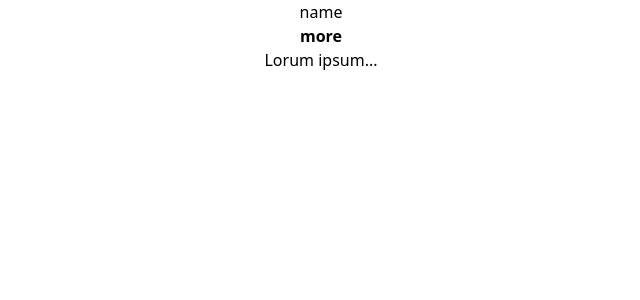
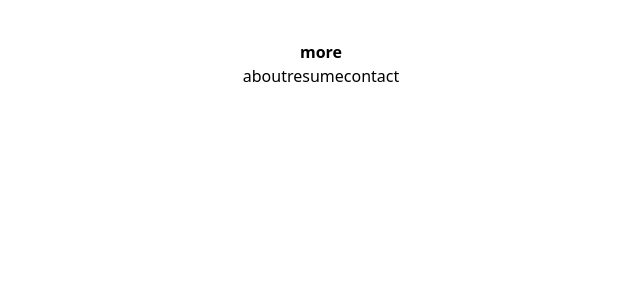
Before and after one commit to Victor-Boyd/personal-website-template, a React (Vite) app: page / in a window 1280 px wide. Both pictures are taken after a click on the element "more". Shown: the top 300 px of the page, without its empty margins (319-959 px from the left). Built offline with nearby package versions, Linux system fonts and the light colour scheme.

Commit message:
navbar done for now

```diff
--- a/src/components/Dropdown.jsx
+++ b/src/components/Dropdown.jsx
@@ -6,16 +6,18 @@ const Dropdown = () => {
   const parent = useRef(null)
 
   useEffect(() => {
-    const parentOne = parent.current
-    console.log(parent.parentOne, parent.current)
     parent.current && autoAnimate(parent.current)
   }, [parent])
 
   const reveal = () => setShow(!show)
 
-  return <div ref={parent}>
-    <strong className="dropdown-label text-2xl" onClick={reveal}>more</strong>
-    { show && <p className="dropdown-content" >Lorum ipsum...</p> }
+  return <div className="hidden max-sm:flex flex-col " ref={parent}>
+    <strong className="dropdown-label max-sm:text-2xl md:hidden" onClick={reveal}>more</strong>
+    { show && <p className="dropdown-content flex flex-col max-sm:text-xl" >
+    <button className="">about</button>
+    <button className="">resume</button>
+    <button className="">contact</button>
+    </p> }
   </div>
 }
 
--- /dev/null
+++ b/src/components/Navbar.css
@@ -0,0 +1,14 @@
+.navbar {
+    width: 100vw;
+    min-height: 4rem;
+    height: fit-content;
+}
+
+.btn {
+    color: white;
+}
+
+.home-btn {
+    font-size: clamp(2rem, 3vw, 3rem);
+    line-height: clamp(2rem, 3vw, 3rem);
+}
--- a/src/components/Navbar.jsx
+++ b/src/components/Navbar.jsx
@@ -1,11 +1,15 @@
 import Dropdown from './Dropdown.jsx'
+import './Navbar.css'
 
 function Navbar() {
     return (
-        <div className=" w-full h-20 bg-black flex justify-center items-center text-white text-3xl">
-            <div className="w-full h-auto flex px-4 py-1 text-center">
-                <h1 >name</h1>
-                <h2 className="ml-auto"><Dropdown/></h2>
+        <div className="navbar bg-black flex justify-center items-center text-white text-3xl">
+            <div id="navbar-inner" className="w-full h-auto flex px-4 py-1 text-center">
+                <button className="btn home-btn pr-4"><h1>name</h1></button>
+                <button className=" btn ml-auto px-4 max-sm:hidden flex">about</button>
+                <button className="btn px-4 max-sm:hidden flex">resume</button>
+                <button className="btn px-4 max-sm:hidden flex">contact</button>
+                <h2 className="ml-auto flex flex-col"><Dropdown/></h2>
             </div>
         </div>
     )
```
